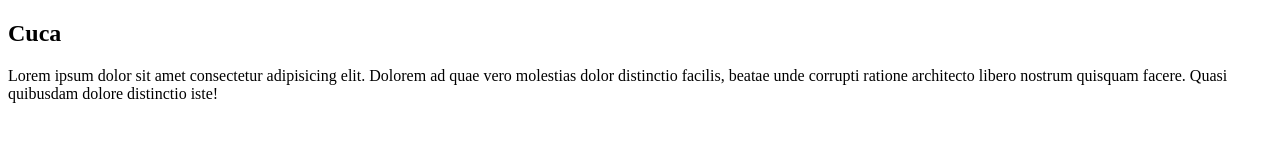
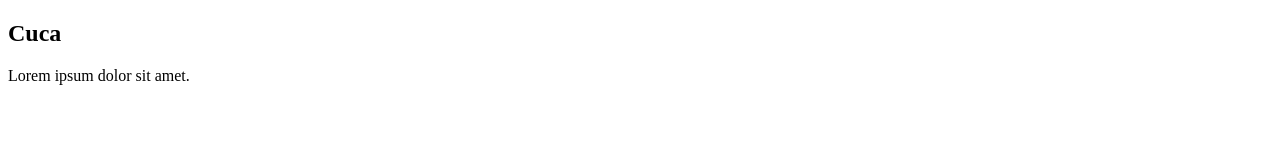
Before and after one commit to zcielrod/prueba, a plain HTML site: page index.html in a window 1280 px wide. Drawn offline with Linux system fonts and the light colour scheme.

Commit message:
commitie mas rapido

```diff
--- a/index.html
+++ b/index.html
@@ -9,6 +9,6 @@
 
 <body>
     <h2>Cuca</h2>
-    <p>Lorem ipsum dolor sit amet consectetur adipisicing elit. Dolorem ad quae vero molestias dolor distinctio facilis, beatae unde corrupti ratione architecto libero nostrum quisquam facere. Quasi quibusdam dolore distinctio iste!</p>
+    <p>Lorem ipsum dolor sit amet.</p>
 </body>
 </html>
```
